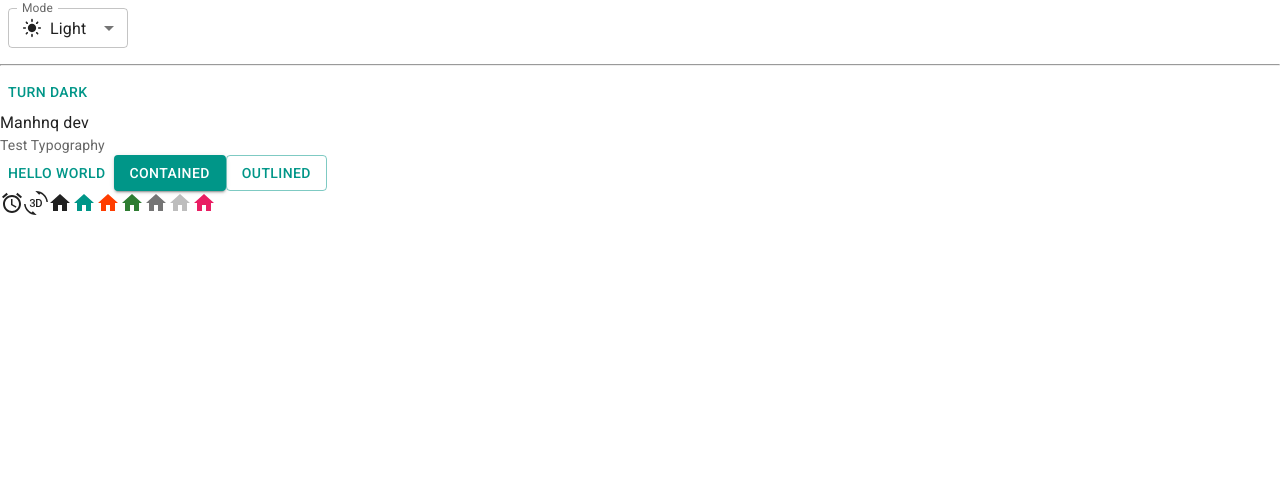
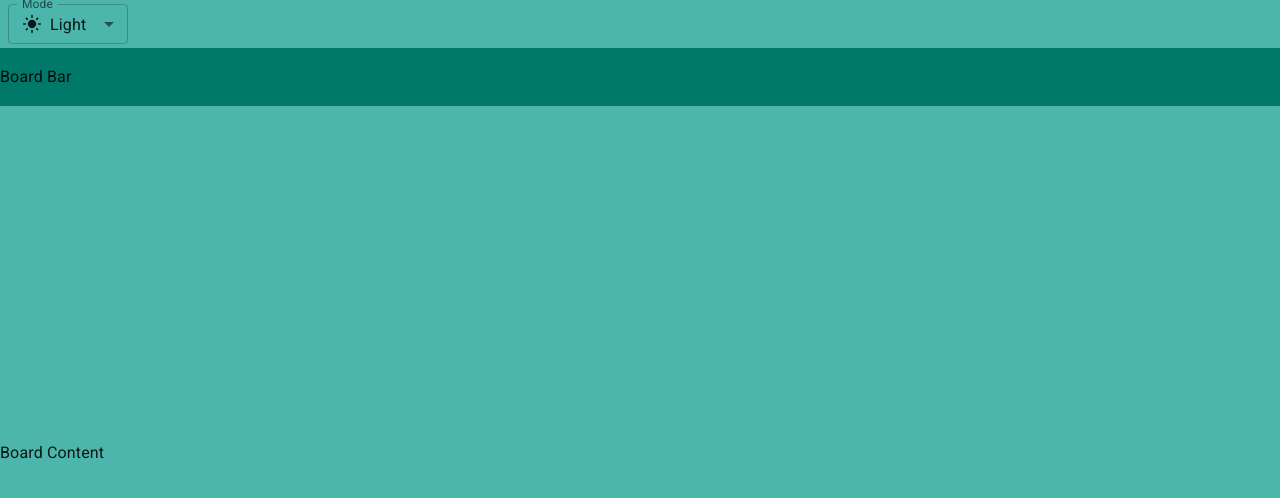
Before and after one commit to JiyeonVui/Trello-Clone, a React (Vite) app: page / in a window 1280 px wide. Shown: the top 498 px of the page. Built offline with nearby package versions, Linux system fonts and the light colour scheme.

Commit message:
Layout trello

```diff
--- a/index.html
+++ b/index.html
@@ -4,7 +4,7 @@
     <meta charset="UTF-8" />
     <link rel="icon" type="image/svg+xml" href="/vite.svg" />
     <meta name="viewport" content="width=device-width, initial-scale=1.0" />
-    <title>Vite + React</title>
+    <title>Trello MERN STACK PRO</title>
     <link
       rel="stylesheet"
       href="https://fonts.googleapis.com/css2?family=Roboto:wght@300;400;500;700&display=swap"
--- a/src/App.jsx
+++ b/src/App.jsx
@@ -1,9 +1,3 @@
-import Button from '@mui/material/Button'
-import AccessAlarmIcon from '@mui/icons-material/AccessAlarm'
-import ThreeDRotation from '@mui/icons-material/ThreeDRotation'
-import HomeIcon from '@mui/icons-material/Home'
-import { pink } from '@mui/material/colors'
-import Typography from '@mui/material/Typography'
 import { useColorScheme } from '@mui/material/styles'
 import InputLabel from '@mui/material/InputLabel'
 import MenuItem from '@mui/material/MenuItem'
@@ -13,6 +7,7 @@ import Box from '@mui/material/Box';
 import LightModeIcon from '@mui/icons-material/LightMode'
 import DarkModeOutlinedIcon from '@mui/icons-material/DarkModeOutlined'
 import SettingsBrightnessOutlinedIcon from '@mui/icons-material/SettingsBrightnessOutlined'
+import Container from '@mui/material/Container'
 
 function ModeSelect() {
   const { mode, setMode } = useColorScheme()
@@ -51,43 +46,41 @@ function ModeSelect() {
   )
 }
 
-function ModeToggle() {
-  const { mode, setMode } = useColorScheme()
-  return (
-    <Button
-      onClick={() => {
-        setMode(mode === 'light' ? 'dark' : 'light')
-      }}
-    >
-      {mode === 'light' ? 'Turn dark' : 'Turn light'}
-    </Button>
-  )
-}
-
 
 function App() {
   return (
-    <>
-      <ModeSelect />
-      <hr />
-      <ModeToggle />
-      <div>Manhnq dev</div>
-      <Typography variant='body2' color="text.secondary">Test Typography</Typography>
-
-      <Button variant='text'>Hello World</Button>
-      <Button variant='contained'>Contained</Button>
-      <Button variant='outlined'>Outlined</Button>
-      <br />
-      <AccessAlarmIcon />
-      <ThreeDRotation />
-      <HomeIcon />
-      <HomeIcon color="primary" />
-      <HomeIcon color="secondary" />
-      <HomeIcon color="success" />
-      <HomeIcon color="action" />
-      <HomeIcon color="disabled" />
-      <HomeIcon sx={{ color: pink[500] }} />
-    </>
+    <Container disableGutters maxWidth={false} sx={{
+      height: '100vh',
+      backgroundColor: 'primary.main'
+    }}>
+      <Box sx={{
+        backgroundColor: 'primary.light',
+        width: '100%',
+        height: (themes) => themes.trello.appBarHeight,
+        display: 'flex',
+        alignItems: 'center'
+      }}>
+        <ModeSelect />
+      </Box>
+      <Box sx={{
+        backgroundColor: 'primary.dark',
+        width: '100%',
+        height: (themes) => themes.trello.boardBarHeight,
+        display: 'flex',
+        alignItems: 'center'
+      }}>
+        Board Bar
+      </Box>
+      <Box sx={{
+        backgroundColor: 'primary.light',
+        width: '100%',
+        height: (themes) => `calc(100vh - ${themes.trello.appBarHeight} - ${themes.trello.boardBarHeight})`,
+        display: 'flex',
+        alignItems: 'center'
+      }}>
+        Board Content
+      </Box>
+    </Container>
   )
 }
 
--- a/src/theme.js
+++ b/src/theme.js
@@ -2,6 +2,10 @@ import { experimental_extendTheme as extendTheme } from '@mui/material/styles'
 import { deepOrange, cyan, orange, teal } from '@mui/material/colors'
 
 const theme = extendTheme({
+  trello:{
+    appBarHeight: '48px',
+    boardBarHeight: '58px'
+  },
   colorSchemes: {
     light: {
       palette: {
```
Also changed, not shown: 1 other file (tests, documents, lock files or other folders).
